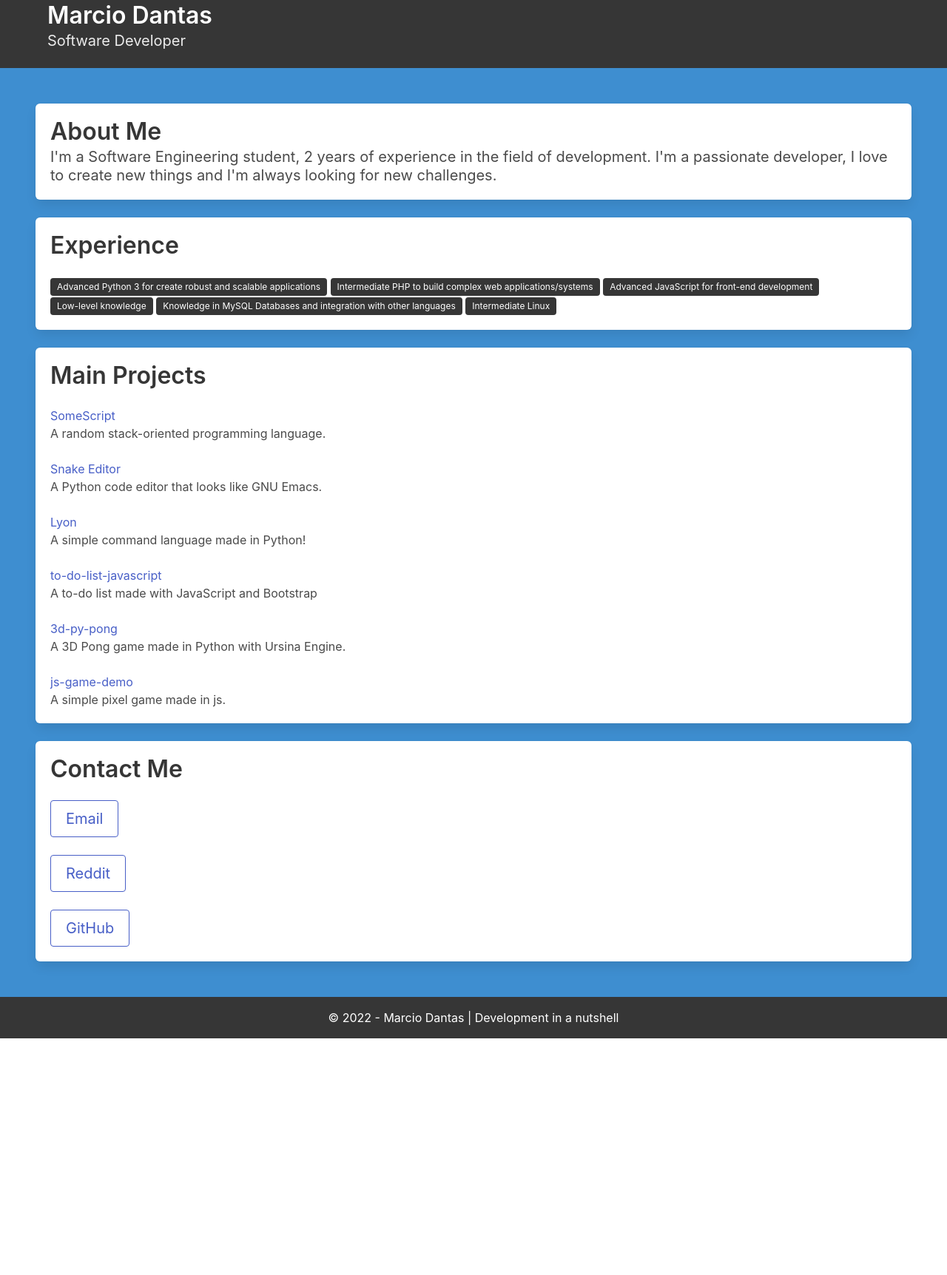
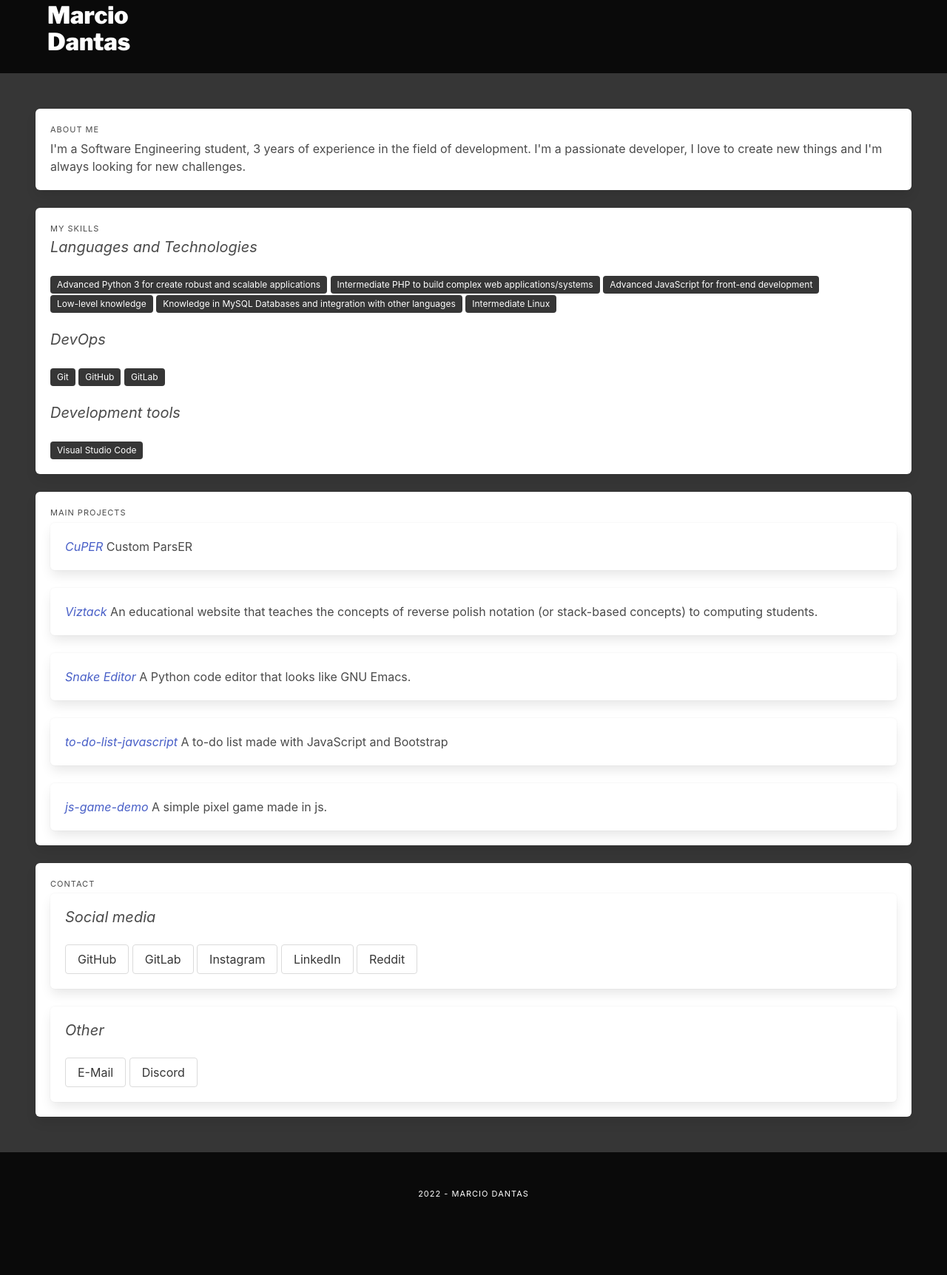
Before and after one commit to marc-dantas/marc-dantas, a plain HTML site: page docs/index.html in a window 1280 px wide. Shown: the part 21-1745 px from the top of the page at 74% size. Before the commit the page ends 1425 px from the top, so only its background shows below. Drawn offline with Linux system fonts and the light colour scheme.

Commit message:
Some visual improvements

```diff
--- a/docs/index.html
+++ b/docs/index.html
@@ -2,34 +2,34 @@
 <html lang="en">
 <head>
     <link rel="stylesheet" href="resources/bulma.css">
+    <link rel="stylesheet" href="resources/bundle.css">
     <meta charset="UTF-8">
     <meta http-equiv="X-UA-Compatible" content="IE=edge">
     <meta name="viewport" content="width=device-width, initial-scale=1.0">
     <title>Marcio Dantas</title>
 </head>
 <body>
-    <header class="hero is-dark is-small">
+    <header class="hero is-black is-small">
         <div class="hero-body">
             <div class="container">
                 <h1 class="title">
-                    Marcio Dantas
+                    Marcio<br>Dantas
                 </h1>
-                <h2 class="subtitle">
-                    Software Developer
-                </h2>
             </div>
         </div>
     </header>
-    <main class="hero has-background-info">
+    <main class="hero has-background-dark">
         <div class="hero-body">
             <div class="box">
-                <h1 class="title">About Me</h1>
-                <h2 class="subtitle">
-                    I'm a Software Engineering student, 2 years of experience in the field of development. I'm a passionate developer, I love to create new things and I'm always looking for new challenges.
+                <h1 class="heading">About Me</h1>
+                <h2 class="subheading">
+                    I'm a Software Engineering student, 3 years of experience in the field of development. I'm a passionate developer, I love to create new things and I'm always looking for new challenges.
                 </h2>
             </div>
             <div class="box">
-                <h1 class="title">Experience</h1>
+                <h1 class="heading">My skills</h1>
+                <div class="block">
+                    <p class="subtitle"><i>Languages and Technologies</i></p>
                     <p class="tag is-dark">Advanced Python 3 for create robust and scalable applications</p>
                     <p class="tag is-dark">Intermediate PHP to build complex web applications/systems</p>
                     <p class="tag is-dark">Advanced JavaScript for front-end development</p>
@@ -37,67 +37,87 @@
                     <p class="tag is-dark">Knowledge in MySQL Databases and integration with other languages</p>
                     <p class="tag is-dark">Intermediate Linux</p>
                 </div>
+                <div class="block">
+                    <p class="subtitle"><i>DevOps</i></p>
+                    <p class="tag is-dark">Git</p>
+                    <p class="tag is-dark">GitHub</p>
+                    <p class="tag is-dark">GitLab</p>
+                </div>
+                <div class="block">
+                    <p class="subtitle"><i>Development tools</i></p>
+                    <p class="tag is-dark">Visual Studio Code</p>
+                </div>
+            </div>
             <div class="box">
-                <h1 class="title">Main Projects</h1>
-                <div class="container">
+                <h1 class="heading">Main Projects</h1>
                 <div class="block">
-                        <a href="https://github.com/marc-dantas/somescript" class="is-link">SomeScript</a>
+                    <div class="box">
                         <p>
-                            A random stack-oriented programming language.
+                            <a href="https://github.com/marc-dantas/cuper" class="is-link"><i>CuPER</i></a>
+                            Custom ParsER
                         </p>
                     </div>
+                </div>
                 <div class="block">
-                        <a href="https://github.com/marc-dantas/snake-editor" class="is-link">Snake Editor</a>
+                    <div class="box">
                         <p>
+                            <a href="https://github.com/marc-dantas/viztack" class="is-link"><i>Viztack</i></a>
+                            An educational website that teaches the concepts of reverse polish notation (or stack-based concepts) to computing students.
+                        </p>
+                    </div>
+                </div>
+                <div class="block">
+                    <div class="box">
+                        <p>
+                            <a href="https://github.com/marc-dantas/snake-editor" class="is-link"><i>Snake Editor</i></a>
                             A Python code editor that looks like GNU Emacs.
                         </p>
                     </div>
-                    <div class="block">
-                        <a href="https://github.com/marc-dantas/lyon" class="is-link">Lyon</a>
-                        <p>
-                            A simple command language made in Python!
-                        </p>
                 </div>
                 <div class="block">
-                        <a href="https://github.com/marc-dantas/to-do-list-javascript" class="is-link">to-do-list-javascript</a>
+                    <div class="box">
                         <p>
+                            <a href="https://github.com/marc-dantas/to-do-list-javascript" class="is-link"><i>to-do-list-javascript</i></a>
                             A to-do list made with JavaScript and Bootstrap
                         </p>
                     </div>
-                    <div class="block">
-                        <a href="https://github.com/marc-dantas/3d-py-pong" class="is-link">3d-py-pong</a>
-                        <p>
-                            A 3D Pong game made in Python with Ursina Engine.
-                        </p>
                 </div>
                 <div class="block">
-                        <a href="https://github.com/marc-dantas/js-game-demo" class="is-link">js-game-demo</a>
-                        <p>
+                    <div class="box">
+                        <a href="https://github.com/marc-dantas/js-game-demo" class="is-link"><i>js-game-demo</i></a>
                         A simple pixel game made in js.
-                        </p>
                     </div>
                 </div>
             </div>
             <div class="box">
-                <h1 class="title">Contact Me</h1>
-                <div class="container">
-                    <ul>
-                        <li class="block">
-                            <a href="mailto:marcio.dantas.pro@outlook.com" class="button is-medium is-link is-outlined">Email</a>
-                        </li>
-                        <li class="block">
-                            <a href="https://www.reddit.com/user/marcdantas" class="button is-medium is-link is-outlined">Reddit</a>
-                        </li>
-                        <li class="block">
-                            <a href="https://github.com/marc-dantas" class="button is-medium is-link is-outlined">GitHub</a>
-                        </li>
-                    </ul>
+                <p class="heading">Contact</p>
+                <div class="box">
+                    <p class="subtitle"><i>Social media</i></p>
+                    <a href="https://github.com/marc-dantas/" class="button">GitHub</a>
+                    <a href="https://gitlab.com/marc-dantas/" class="button">GitLab</a>
+                    <a href="https://www.instagram.com/marcdantasms/" class="button">Instagram</a>
+                    <a href="https://www.linkedin.com/in/marcio-dantas-b21367230" class="button">LinkedIn</a>
+                    <a href="https://www.reddit.com/u/marc-dantas" class="button">Reddit</a>
+                </div>
+                <div class="box">
+                    <p class="subtitle"><i>Other</i></p>
+                    <a href="mailto:marcio.dantas.pro@outlook.com" class="button">E-Mail</a>
+                    <div id="disc" class="button">Discord</div>
                 </div>
             </div>
         </div>
     </main>
-    <footer class="hero is-dark p-4 has-text-centered">
-            © 2022 - Marcio Dantas | Development in a nutshell
+    <footer class="footer has-background-black has-text-centered">
+        <p style="color: white;" class="heading">
+            2022 - Marcio Dantas
+        </p>
     </footer>
+    <script>
+        document.getElementById('disc').onclick = function() {
+            txt = "MarcioDantas#7199"
+            navigator.clipboard.writeText(txt);
+            alert("Copied discord tag: " + txt);
+        };
+    </script>
 </body>
 </html>
--- /dev/null
+++ b/docs/resources/bundle.css
@@ -0,0 +1,10 @@
+@font-face {
+    font-family: LibreFranklin;
+    src: url('LibreFranklin-Black.ttf') format('truetype');
+    font-weight: normal;
+    font-style: normal;
+}
+
+.title {
+    font-family: 'LibreFranklin';
+}
```
Also changed, not shown: docs/resources/LibreFranklin-Black.ttf (added), 1 other file. Lines whose indentation alone changed are shown as unchanged.
